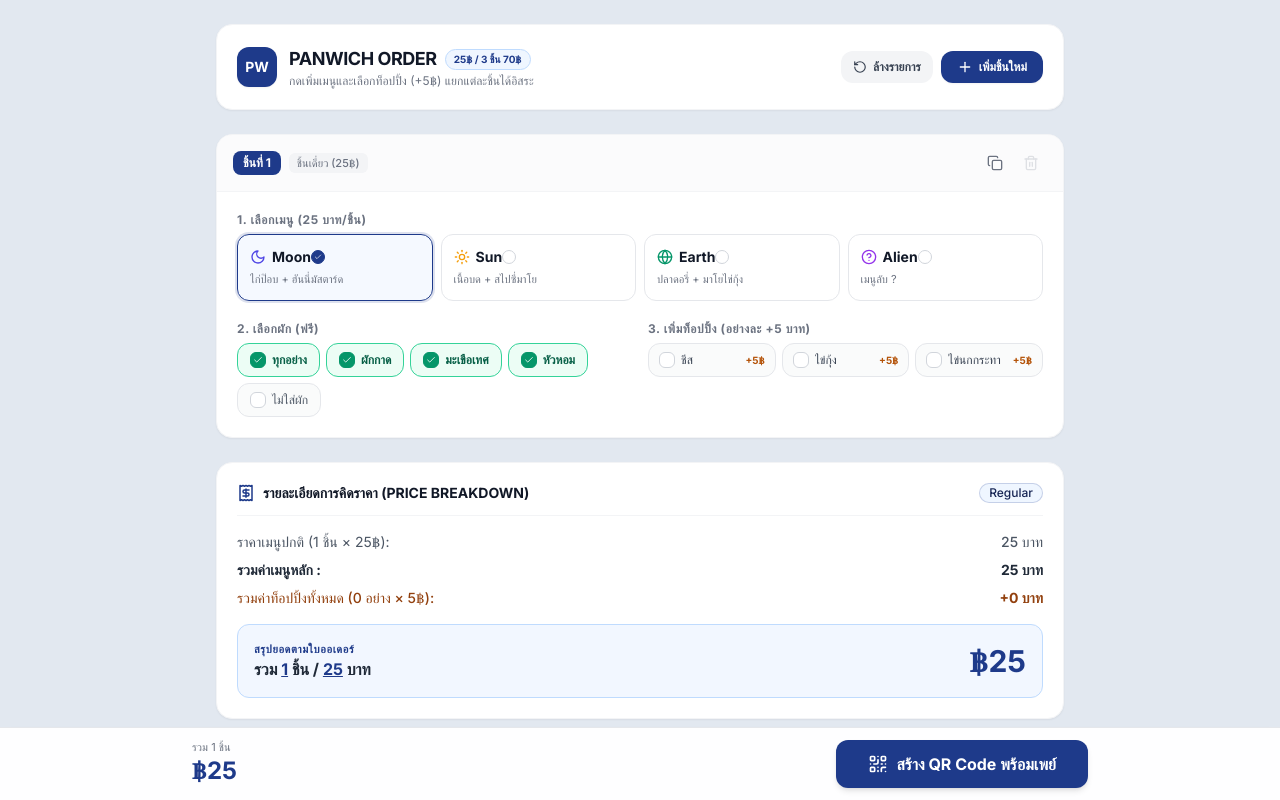
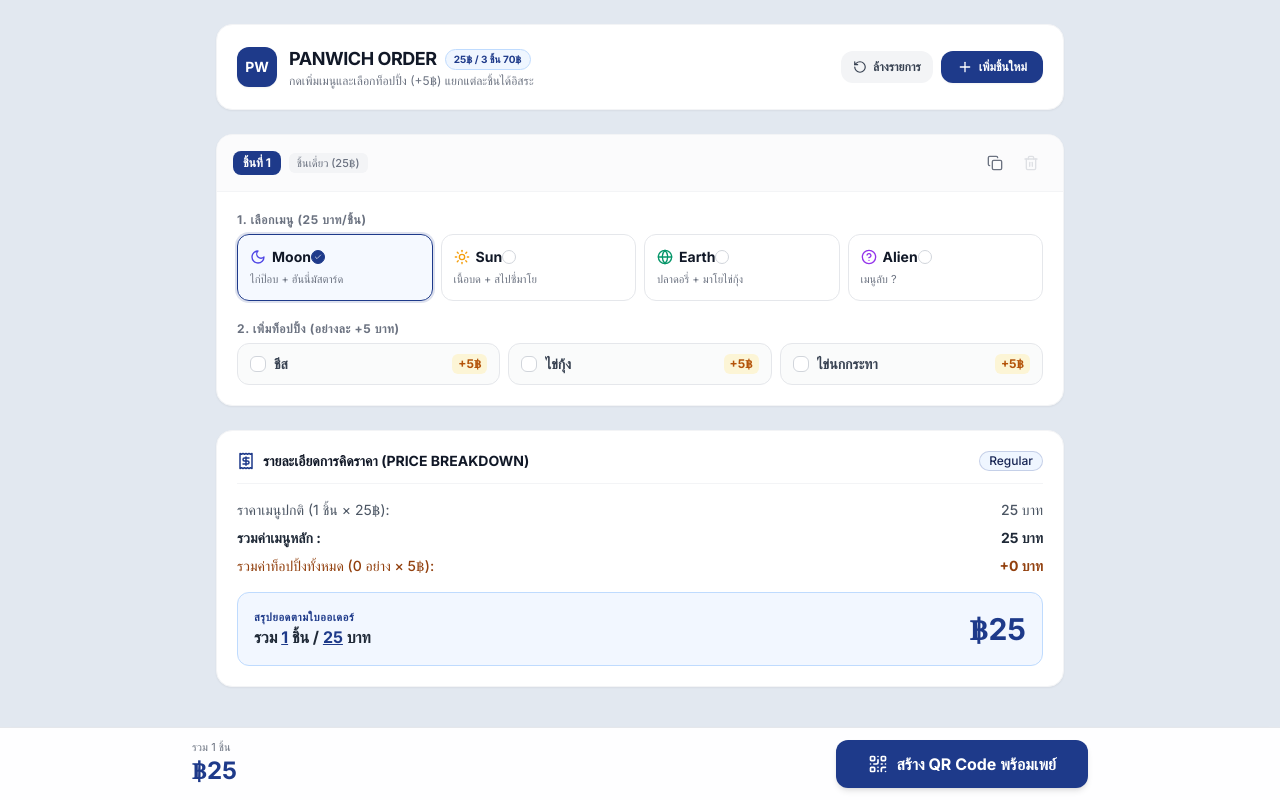
Before and after one commit to tangIwza/panwich-order, a React (Vite) app: page / in a window 1280 px wide. Built offline with nearby package versions, Linux system fonts and the light colour scheme; a web font is replaced by a local one.

Commit message:
refactor: remove vegetable selection section from order calculator

```diff
--- a/src/components/Header.tsx
+++ b/src/components/Header.tsx
@@ -15,7 +15,7 @@ export default function Header({ title, breadcrumb, dark, onMenuClick, onThemeTo
 
   const [notifications, setNotifications] = useState([
     { id: 1, title: 'โปรโมชั่นพิเศษ PANWICH', desc: 'ซื้อชิ้นละ 25 บาท พิเศษ 3 ชิ้นเพียง 70 บาท (ประหยัดทันที 5 บาท/ชุด)' },
-    { id: 2, title: 'ระบบแยกท็อปปิ้งรายชิ้น', desc: 'สามารถเลือกผักและท็อปปิ้ง (+5 บ.) แยกของแต่ละชิ้นได้อย่างอิสระ' },
+    { id: 2, title: 'ระบบแยกท็อปปิ้งรายชิ้น', desc: 'สามารถเลือกท็อปปิ้ง (+5 บ.) แยกของแต่ละชิ้นได้อย่างอิสระ' },
   ]);
 
   useEffect(() => {
--- a/src/pages/OrderCalculator.tsx
+++ b/src/pages/OrderCalculator.tsx
@@ -21,14 +21,11 @@ import {
 } from 'lucide-react';
 import {
   MENU_OPTIONS,
-  VEGGIE_OPTIONS,
   TOPPING_OPTIONS,
-  toggleVeggieSelection,
   calculateOrderPrice,
 } from '../data/menuData';
 import type {
   MenuId,
-  VeggieId,
   ToppingId,
   OrderItem,
   SavedOrder,
@@ -127,19 +124,6 @@ export default function OrderCalculator({ onSaveOrder, nextOrderNumber }: OrderC
     setItems(prev => prev.map(item => (item.id === id ? { ...item, menuId } : item)));
   };
 
-  // Toggle vegetable selection per piece
-  const handleVeggieToggle = (id: string, veggieId: VeggieId) => {
-    setItems(prev =>
-      prev.map(item => {
-        if (item.id !== id) return item;
-        return {
-          ...item,
-          veggies: toggleVeggieSelection(item.veggies, veggieId),
-        };
-      })
-    );
-  };
-
   // Toggle topping selection per piece (+5 THB each)
   const handleToppingToggle = (id: string, toppingId: ToppingId) => {
     setItems(prev =>
@@ -200,12 +184,6 @@ export default function OrderCalculator({ onSaveOrder, nextOrderNumber }: OrderC
         itemNote: '',
       },
     ]);
-  };
-
-  const isVeggieChecked = (selected: VeggieId[], target: VeggieId) => {
-    if (target === 'all') return selected.includes('all');
-    if (target === 'none') return selected.includes('none');
-    return selected.includes('all') || selected.includes(target);
   };
 
   return (
@@ -353,52 +331,11 @@ export default function OrderCalculator({ onSaveOrder, nextOrderNumber }: OrderC
                   </div>
                 </div>
 
-                {/* 2 & 3: Veggies and Toppings in Responsive Columns */}
-                <div className="grid grid-cols-1 md:grid-cols-2 gap-4 pt-1">
-                  {/* Veggies */}
-                  <div>
-                    <label className="block text-xs font-bold text-gray-500 uppercase tracking-wider mb-1.5">
-                      2. เลือกผัก (ฟรี)
-                    </label>
-                    <div className="flex flex-wrap gap-1.5">
-                      {VEGGIE_OPTIONS.map(veg => {
-                        const checked = isVeggieChecked(item.veggies, veg.id);
-                        return (
-                          <button
-                            key={veg.id}
-                            type="button"
-                            onClick={() => handleVeggieToggle(item.id, veg.id)}
-                            className={`px-3 py-2 rounded-xl text-xs font-medium border transition-all flex items-center gap-1.5 active:scale-95 touch-manipulation ${
-                              checked
-                                ? veg.id === 'none'
-                                  ? 'bg-red-50 border-red-300 text-red-700 font-semibold'
-                                  : 'bg-emerald-50 border-emerald-400 text-emerald-800 font-semibold'
-                                : 'bg-gray-50/80 border-gray-200 text-gray-600 hover:bg-gray-100'
-                            }`}
-                          >
-                            <span
-                              className={`w-4 h-4 rounded-md flex items-center justify-center border shrink-0 ${
-                                checked
-                                  ? veg.id === 'none'
-                                    ? 'bg-red-600 border-red-600 text-white'
-                                    : 'bg-emerald-600 border-emerald-600 text-white'
-                                  : 'border-gray-300 bg-white'
-                              }`}
-                            >
-                              {checked && <Check size={10} />}
-                            </span>
-                            <span>{veg.name}</span>
-                          </button>
-                        );
-                      })}
-                    </div>
-                  </div>
-
-                  {/* Toppings (+5 THB each) */}
-                  <div>
+                {/* 2. Toppings (+5 THB each) */}
+                <div className="pt-1">
                   <div className="flex items-center justify-between mb-1.5">
                     <label className="block text-xs font-bold text-gray-500 uppercase tracking-wider">
-                        3. เพิ่มท็อปปิ้ง (อย่างละ +5 บาท)
+                      2. เพิ่มท็อปปิ้ง (อย่างละ +5 บาท)
                     </label>
                     {item.toppings.length > 0 && (
                       <span className="text-[11px] font-bold text-amber-800 bg-amber-50 px-2 py-0.5 rounded-full border border-amber-200">
@@ -406,7 +343,7 @@ export default function OrderCalculator({ onSaveOrder, nextOrderNumber }: OrderC
                       </span>
                     )}
                   </div>
-                    <div className="grid grid-cols-3 gap-1.5">
+                  <div className="grid grid-cols-3 gap-2">
                     {TOPPING_OPTIONS.map(top => {
                       const checked = item.toppings.includes(top.id);
                       return (
@@ -414,13 +351,13 @@ export default function OrderCalculator({ onSaveOrder, nextOrderNumber }: OrderC
                           key={top.id}
                           type="button"
                           onClick={() => handleToppingToggle(item.id, top.id)}
-                            className={`px-2.5 py-2 rounded-xl text-xs font-medium border transition-all flex flex-col sm:flex-row items-center justify-center sm:justify-between gap-1 active:scale-95 touch-manipulation text-center sm:text-left ${
+                          className={`px-3 py-2.5 rounded-xl text-xs font-medium border transition-all flex items-center justify-between gap-1.5 active:scale-95 touch-manipulation ${
                             checked
                               ? 'bg-amber-50 border-amber-400 text-amber-950 font-bold ring-1 ring-amber-400/30'
                               : 'bg-gray-50/80 border-gray-200 text-gray-700 hover:bg-gray-100'
                           }`}
                         >
-                            <div className="flex items-center gap-1.5 truncate">
+                          <div className="flex items-center gap-2 truncate">
                             <span
                               className={`w-4 h-4 rounded-md flex items-center justify-center border shrink-0 ${
                                 checked
@@ -430,15 +367,14 @@ export default function OrderCalculator({ onSaveOrder, nextOrderNumber }: OrderC
                             >
                               {checked && <Check size={10} />}
                             </span>
-                              <span className="truncate">{top.name}</span>
+                            <span className="truncate text-xs sm:text-sm font-semibold">{top.name}</span>
                           </div>
-                            <span className="text-[10px] text-amber-700 font-extrabold shrink-0">
+                          <span className="text-xs text-amber-700 font-extrabold shrink-0 bg-amber-100/70 px-1.5 py-0.5 rounded-md">
                             +5฿
                           </span>
                         </button>
                       );
                     })}
-                    </div>
                   </div>
                 </div>
               </div>
```
Lines whose indentation alone changed are shown as unchanged.
